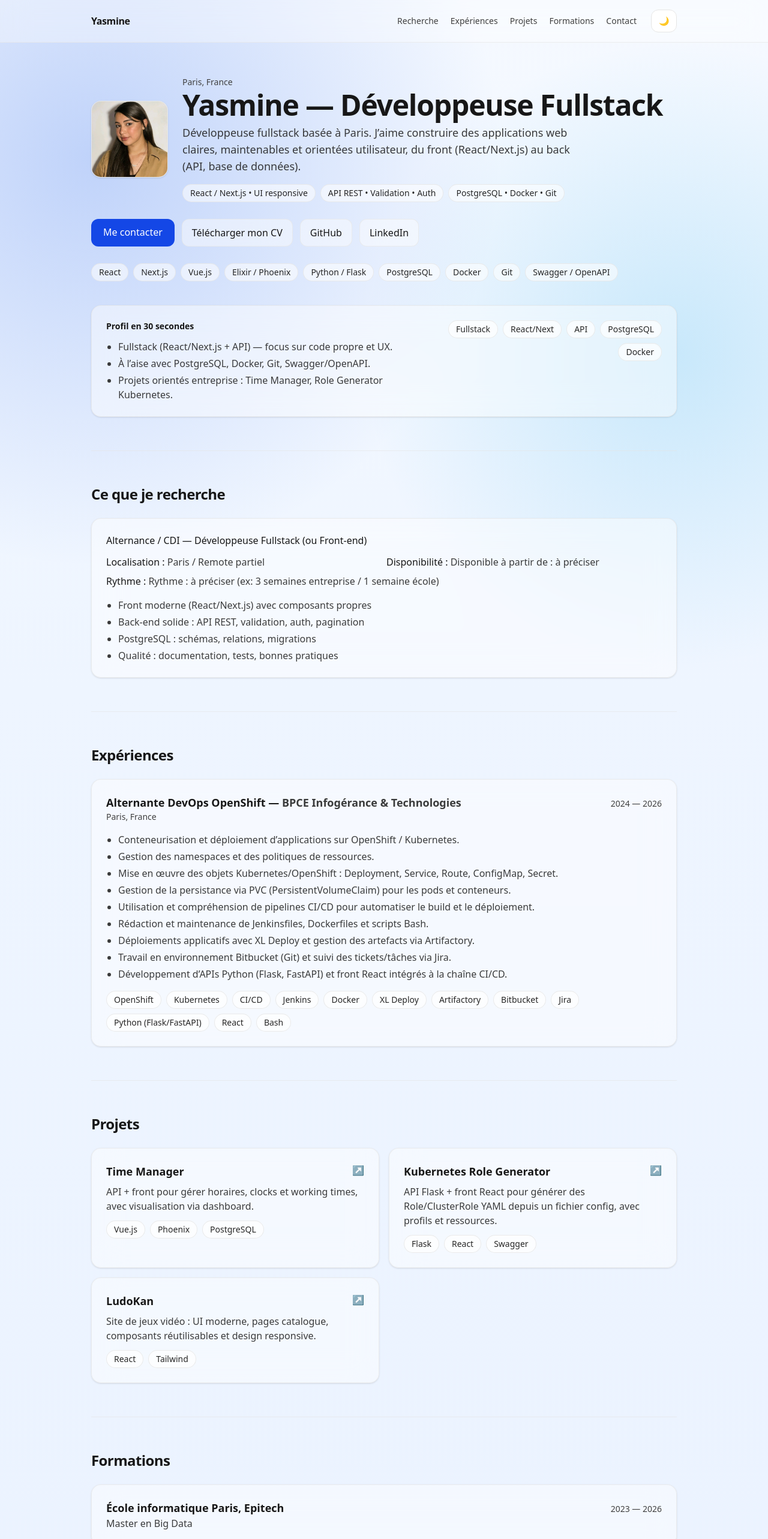
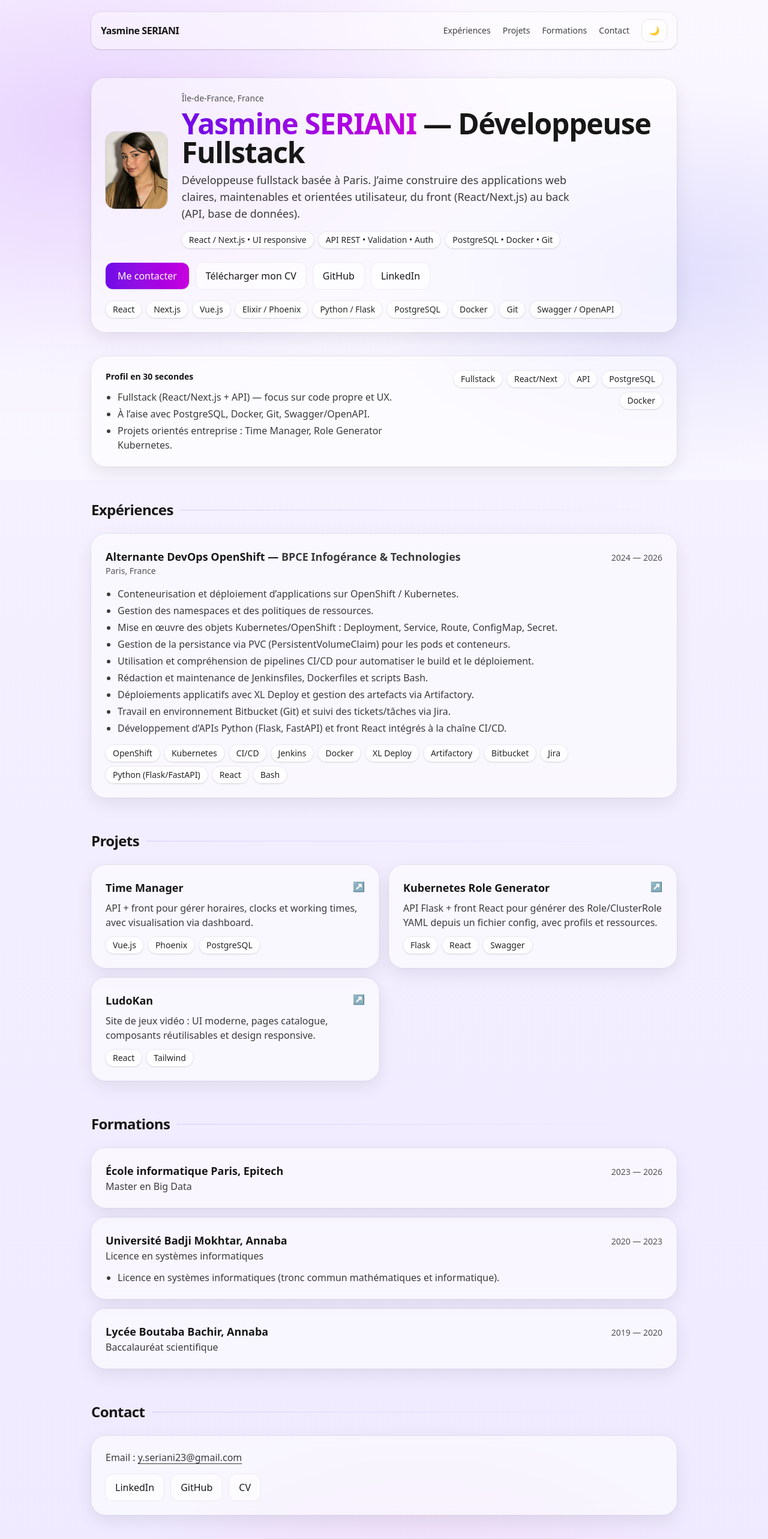
Before and after one commit to SerianiYasmine/mon-portfolio, a Next.js app: page / in a window 1280 px wide. Shown: the top 2566 px of the page at 60% size. Built offline with nearby package versions, Linux system fonts and the light colour scheme.

Commit message:
education

```diff
--- a/app/globals.css
+++ b/app/globals.css
@@ -4,10 +4,24 @@ html {
     scroll-behavior: smooth;
 }
 
-.bg-blue-ambient {
-    background: radial-gradient(1100px circle at 12% 8%, rgba(37, 99, 235, 0.25), transparent 62%), radial-gradient(900px circle at 88% 18%, rgba(14, 165, 233, 0.18), transparent 58%), radial-gradient(800px circle at 52% 95%, rgba(59, 130, 246, 0.14), transparent 62%), linear-gradient(to bottom, #F5F9FF 0%, #EEF5FF 35%, #EAF2FF 100%);
+
+/* Violet ambient (light) */
+
+.bg-violet-ambient {
+    background: radial-gradient(1200px 700px at 12% 8%, rgba(168, 85, 247, 0.22), transparent 60%), radial-gradient(900px 600px at 88% 18%, rgba(99, 102, 241, 0.16), transparent 55%), radial-gradient(900px 700px at 55% 105%, rgba(236, 72, 153, 0.12), transparent 60%), linear-gradient(180deg, #fbf7ff 0%, #f3efff 40%, #efeaff 100%);
 }
 
-.dark .bg-blue-ambient {
-    background: radial-gradient(1100px circle at 12% 8%, rgba(37, 99, 235, 0.28), transparent 62%), radial-gradient(900px circle at 88% 18%, rgba(14, 165, 233, 0.20), transparent 58%), radial-gradient(800px circle at 52% 95%, rgba(59, 130, 246, 0.16), transparent 62%), linear-gradient(to bottom, #020617 0%, #050B1A 55%, #030712 100%);
+
+/* Violet ambient (dark) */
+
+.dark .bg-violet-ambient {
+    background: radial-gradient(1200px 700px at 12% 8%, rgba(168, 85, 247, 0.28), transparent 60%), radial-gradient(900px 600px at 88% 18%, rgba(99, 102, 241, 0.20), transparent 55%), radial-gradient(900px 700px at 55% 105%, rgba(236, 72, 153, 0.14), transparent 60%), linear-gradient(180deg, #05010a 0%, #070617 45%, #05010a 100%);
 }
+
+::selection {
+    background: rgba(168, 85, 247, 0.22);
+}
+
+.dark ::selection {
+    background: rgba(168, 85, 247, 0.35);
+}
--- a/app/page.tsx
+++ b/app/page.tsx
@@ -5,9 +5,12 @@ import ThemeToggle from "../components/ThemeToggle";
 function Badge({ children }: { children: React.ReactNode }) {
   return (
     <span
-      className="rounded-full border border-neutral-200/80 bg-white/55 px-3 py-1 text-sm text-neutral-800 backdrop-blur
-                 hover:border-blue-200/80 hover:bg-blue-50/40
-                 dark:border-neutral-800/80 dark:bg-neutral-950/35 dark:text-neutral-100 dark:hover:border-blue-600/50 dark:hover:bg-blue-950/25"
+      className="
+        rounded-full px-3 py-1 text-sm
+        bg-white/55 text-neutral-800 shadow-sm ring-1 ring-black/5 backdrop-blur
+        hover:bg-white/75
+        dark:bg-white/5 dark:text-neutral-100 dark:ring-white/10 dark:hover:bg-white/10
+      "
     >
       {children}
     </span>
@@ -18,8 +21,10 @@ function NavLink({ href, children }: { href: string; children: React.ReactNode }
   return (
     <a
       href={href}
-      className="text-sm text-neutral-700 hover:text-blue-800 hover:underline underline-offset-4
-                 dark:text-neutral-300 dark:hover:text-blue-300"
+      className="
+        text-sm text-neutral-700 hover:text-violet-800
+        dark:text-neutral-300 dark:hover:text-violet-300
+      "
     >
       {children}
     </a>
@@ -37,55 +42,72 @@ function Section({
 }) {
   return (
     <section id={id} className="mt-14 scroll-mt-24">
+      <div className="flex items-center gap-3">
         <h2 className="text-2xl font-semibold tracking-tight text-neutral-900 dark:text-neutral-100">
           {title}
         </h2>
+        <div className="h-px flex-1 bg-gradient-to-r from-violet-300/60 to-transparent dark:from-violet-500/30" />
+      </div>
       <div className="mt-6">{children}</div>
     </section>
   );
 }
 
-const cardClass =
-  "rounded-2xl border border-neutral-200/70 bg-white/45 backdrop-blur-xl p-6 shadow-sm " +
-  "dark:border-neutral-800/70 dark:bg-neutral-950/30";
+const card =
+  `
+  rounded-3xl p-6
+  bg-white/55 shadow-[0_10px_30px_rgba(2,6,23,0.08)]
+  ring-1 ring-black/5 backdrop-blur
+  dark:bg-white/5 dark:shadow-[0_20px_60px_rgba(0,0,0,0.35)]
+  dark:ring-white/10
+`;
 
 export default function Home() {
   const emailText = portfolio.links.email?.replace("mailto:", "") ?? "";
 
   return (
-    <main className="min-h-screen bg-blue-ambient text-neutral-900 dark:text-neutral-100">
+    <main className="min-h-screen bg-violet-ambient text-neutral-900 dark:text-neutral-100">
+      {/* Background overlay (subtle vignette) */}
+      <div className="pointer-events-none fixed inset-0">
+        <div className="absolute inset-0 bg-gradient-to-b from-white/0 via-white/0 to-white/40 dark:to-black/40" />
+      </div>
+
       {/* NAVBAR */}
+      <div className="sticky top-0 z-10">
+        <div className="mx-auto max-w-5xl px-6 pt-5">
           <div
-        className="sticky top-0 z-10 border-b border-neutral-200/70 bg-white/35 backdrop-blur-xl
-                   dark:border-neutral-800/70 dark:bg-[#020617]/35"
+            className="
+              flex items-center justify-between
+              rounded-2xl px-4 py-3
+              bg-white/45 backdrop-blur-xl
+              ring-1 ring-black/5 shadow-sm
+              dark:bg-white/5 dark:ring-white/10
+            "
           >
-        <div className="mx-auto flex max-w-5xl items-center justify-between px-6 py-4">
-          <a href="#" className="font-semibold tracking-tight text-neutral-900 dark:text-neutral-100">
-            {portfolio.name}
+            <a href="#" className="font-semibold tracking-tight">
+              <span className="text-neutral-900 dark:text-neutral-100">{portfolio.name}</span>
+              <span className="ml-2 text-xs text-neutral-500 dark:text-neutral-400"></span>
             </a>
 
-          <div className="flex items-center gap-6">
+            <div className="flex items-center gap-5">
               <div className="hidden items-center gap-5 sm:flex">
-              <NavLink href="#looking-for">Recherche</NavLink>
                 <NavLink href="#experience">Expériences</NavLink>
                 <NavLink href="#projects">Projets</NavLink>
                 <NavLink href="#education">Formations</NavLink>
                 <NavLink href="#contact">Contact</NavLink>
               </div>
-
               <ThemeToggle />
             </div>
           </div>
         </div>
+      </div>
 
-      <div className="mx-auto max-w-5xl px-6 py-14">
+      <div className="relative mx-auto max-w-5xl px-6 py-12">
         {/* HERO */}
         <header className="space-y-7">
+          <div className={`${card}`}>
             <div className="flex flex-col gap-6 sm:flex-row sm:items-center">
-            <div
-              className="relative h-28 w-28 overflow-hidden rounded-2xl border border-neutral-200/70 bg-white/45 shadow-sm backdrop-blur-xl
-                         dark:border-neutral-800/70 dark:bg-neutral-950/30 sm:h-32 sm:w-32"
-            >
+              <div className="relative h-28 w-28 overflow-hidden rounded-2xl ring-1 ring-black/10 dark:ring-white/10 sm:h-32 sm:w-32">
                 <Image
                   src={portfolio.avatar.src}
                   alt={portfolio.avatar.alt}
@@ -97,10 +119,13 @@ export default function Home() {
               </div>
 
               <div className="space-y-2">
-              <p className="mb-1 text-sm text-neutral-700 dark:text-neutral-400">{portfolio.location}</p>
+                <p className="text-sm text-neutral-600 dark:text-neutral-400">{portfolio.location}</p>
 
                 <h1 className="text-4xl font-bold tracking-tight sm:text-5xl">
-                {portfolio.name} — {portfolio.role}
+                  <span className="bg-gradient-to-r from-violet-700 to-fuchsia-600 bg-clip-text text-transparent dark:from-violet-300 dark:to-fuchsia-200">
+                    {portfolio.name}
+                  </span>{" "}
+                  <span className="text-neutral-900 dark:text-neutral-100">— {portfolio.role}</span>
                 </h1>
 
                 <p className="max-w-2xl text-lg text-neutral-800/90 dark:text-neutral-300">
@@ -115,19 +140,29 @@ export default function Home() {
               </div>
             </div>
 
-          <div className="flex flex-wrap gap-3">
+            <div className="mt-6 flex flex-wrap gap-3">
               <a
-              className="rounded-xl bg-blue-700 px-5 py-2.5 text-white hover:bg-blue-800
-                         focus:outline-none focus:ring-2 focus:ring-blue-300/70
-                         dark:bg-blue-600 dark:hover:bg-blue-500 dark:focus:ring-blue-500/40"
+                className="
+                  rounded-xl px-5 py-2.5 text-white
+                  bg-gradient-to-r from-violet-700 to-fuchsia-600
+                  hover:from-violet-800 hover:to-fuchsia-700
+                  shadow-sm
+                  focus:outline-none focus:ring-2 focus:ring-violet-300/60
+                  dark:focus:ring-violet-500/40
+                "
                 href="#contact"
               >
                 Me contacter
               </a>
 
               <a
-              className="rounded-xl border border-neutral-200/70 bg-white/45 px-4 py-2.5 backdrop-blur-xl hover:bg-white/65
-                         dark:border-neutral-800/70 dark:bg-neutral-950/30 dark:hover:bg-neutral-900/40"
+                className="
+                  rounded-xl px-4 py-2.5
+                  bg-white/60 hover:bg-white/80
+                  text-neutral-900
+                  ring-1 ring-black/5
+                  dark:bg-white/5 dark:hover:bg-white/10 dark:text-neutral-100 dark:ring-white/10
+                "
                 href={portfolio.links.cv}
                 target="_blank"
                 rel="noreferrer"
@@ -136,8 +171,13 @@ export default function Home() {
               </a>
 
               <a
-              className="rounded-xl border border-neutral-200/70 bg-white/45 px-4 py-2.5 backdrop-blur-xl hover:bg-white/65
-                         dark:border-neutral-800/70 dark:bg-neutral-950/30 dark:hover:bg-neutral-900/40"
+                className="
+                  rounded-xl px-4 py-2.5
+                  bg-white/60 hover:bg-white/80
+                  text-neutral-900
+                  ring-1 ring-black/5
+                  dark:bg-white/5 dark:hover:bg-white/10 dark:text-neutral-100 dark:ring-white/10
+                "
                 href={portfolio.links.github}
                 target="_blank"
                 rel="noreferrer"
@@ -146,8 +186,13 @@ export default function Home() {
               </a>
 
               <a
-              className="rounded-xl border border-neutral-200/70 bg-white/45 px-4 py-2.5 backdrop-blur-xl hover:bg-white/65
-                         dark:border-neutral-800/70 dark:bg-neutral-950/30 dark:hover:bg-neutral-900/40"
+                className="
+                  rounded-xl px-4 py-2.5
+                  bg-white/60 hover:bg-white/80
+                  text-neutral-900
+                  ring-1 ring-black/5
+                  dark:bg-white/5 dark:hover:bg-white/10 dark:text-neutral-100 dark:ring-white/10
+                "
                 href={portfolio.links.linkedin}
                 target="_blank"
                 rel="noreferrer"
@@ -156,16 +201,17 @@ export default function Home() {
               </a>
             </div>
 
-          <div className="flex flex-wrap gap-2">
+            <div className="mt-5 flex flex-wrap gap-2">
               {portfolio.skills.map((s) => (
                 <Badge key={s}>{s}</Badge>
               ))}
+            </div>
           </div>
         </header>
 
         {/* PROFIL 30 SECONDES */}
         <section className="mt-10">
-          <div className={cardClass}>
+          <div className={`${card}`}>
             <div className="flex flex-col gap-4 sm:flex-row sm:items-start sm:justify-between">
               <div>
                 <p className="text-sm font-semibold text-neutral-900 dark:text-neutral-100">
@@ -188,52 +234,20 @@ export default function Home() {
           </div>
         </section>
 
-        <div className="my-14 border-t border-neutral-200/60 dark:border-neutral-800/60" />
-
-        {/* LOOKING FOR */}
-        <Section id="looking-for" title={portfolio.lookingFor.title}>
-          <div className={cardClass}>
-            <p className="font-medium text-neutral-900 dark:text-neutral-100">{portfolio.lookingFor.role}</p>
-
-            <div className="mt-3 grid gap-2 text-neutral-800/90 dark:text-neutral-300 sm:grid-cols-2">
-              <p>
-                <span className="font-medium text-neutral-900 dark:text-neutral-100">Localisation :</span>{" "}
-                {portfolio.lookingFor.location}
-              </p>
-              <p>
-                <span className="font-medium text-neutral-900 dark:text-neutral-100">Disponibilité :</span>{" "}
-                {portfolio.lookingFor.start}
-              </p>
-              <p className="sm:col-span-2">
-                <span className="font-medium text-neutral-900 dark:text-neutral-100">Rythme :</span>{" "}
-                {portfolio.lookingFor.rhythm}
-              </p>
-            </div>
-
-            <ul className="mt-4 list-disc space-y-1 pl-5 text-neutral-800/90 dark:text-neutral-300">
-              {portfolio.lookingFor.interests.map((i) => (
-                <li key={i}>{i}</li>
-              ))}
-            </ul>
-          </div>
-        </Section>
-
-        <div className="my-14 border-t border-neutral-200/60 dark:border-neutral-800/60" />
-
         {/* EXPERIENCES */}
         <Section id="experience" title="Expériences">
           <div className="space-y-4">
             {portfolio.experiences.map((exp) => (
-              <div key={`${exp.title}-${exp.period}`} className={cardClass}>
+              <div key={`${exp.title}-${exp.period}`} className={`${card}`}>
                 <div className="flex flex-col gap-2 sm:flex-row sm:items-baseline sm:justify-between">
                   <div>
                     <p className="text-lg font-semibold text-neutral-900 dark:text-neutral-100">
                       {exp.title} —{" "}
                       <span className="text-neutral-800/90 dark:text-neutral-300">{exp.company}</span>
                     </p>
-                    <p className="text-sm text-neutral-700 dark:text-neutral-400">{exp.location}</p>
+                    <p className="text-sm text-neutral-600 dark:text-neutral-400">{exp.location}</p>
                   </div>
-                  <p className="text-sm text-neutral-700 dark:text-neutral-400">{exp.period}</p>
+                  <p className="text-sm text-neutral-600 dark:text-neutral-400">{exp.period}</p>
                 </div>
 
                 <ul className="mt-4 list-disc space-y-1 pl-5 text-neutral-800/90 dark:text-neutral-300">
@@ -252,8 +266,6 @@ export default function Home() {
           </div>
         </Section>
 
-        <div className="my-14 border-t border-neutral-200/60 dark:border-neutral-800/60" />
-
         {/* PROJECTS */}
         <Section id="projects" title="Projets">
           <div className="grid gap-4 md:grid-cols-2">
@@ -263,11 +275,12 @@ export default function Home() {
                 href={p.link}
                 target="_blank"
                 rel="noreferrer"
-                className={
-                  cardClass +
-                  " transition hover:-translate-y-1 hover:shadow-xl hover:border-blue-200/80 " +
-                  "dark:hover:border-blue-600/45 dark:hover:shadow-[0_22px_55px_rgba(0,0,0,0.45)]"
-                }
+                className={`
+                  ${card}
+                  transition
+                  hover:-translate-y-1 hover:shadow-[0_18px_50px_rgba(2,6,23,0.14)]
+                  dark:hover:shadow-[0_22px_70px_rgba(0,0,0,0.55)]
+                `}
               >
                 <div className="flex items-start justify-between gap-3">
                   <h3 className="text-lg font-semibold text-neutral-900 dark:text-neutral-100">{p.title}</h3>
@@ -288,19 +301,17 @@ export default function Home() {
           </div>
         </Section>
 
-        <div className="my-14 border-t border-neutral-200/60 dark:border-neutral-800/60" />
-
         {/* EDUCATION */}
         <Section id="education" title="Formations">
           <div className="space-y-4">
             {portfolio.education.map((e) => (
-              <div key={`${e.school}-${e.period}`} className={cardClass}>
+              <div key={`${e.school}-${e.period}`} className={`${card}`}>
                 <div className="flex flex-col gap-1 sm:flex-row sm:items-baseline sm:justify-between">
                   <div>
                     <p className="text-lg font-semibold text-neutral-900 dark:text-neutral-100">{e.school}</p>
                     <p className="text-neutral-800/90 dark:text-neutral-300">{e.degree}</p>
                   </div>
-                  <p className="text-sm text-neutral-700 dark:text-neutral-400">{e.period}</p>
+                  <p className="text-sm text-neutral-600 dark:text-neutral-400">{e.period}</p>
                 </div>
 
                 {e.details?.length ? (
@@ -315,15 +326,13 @@ export default function Home() {
           </div>
         </Section>
 
-        <div className="my-14 border-t border-neutral-200/60 dark:border-neutral-800/60" />
-
         {/* CONTACT */}
         <Section id="contact" title="Contact">
-          <div className={cardClass + " space-y-4"}>
+          <div className={`${card} space-y-4`}>
             <p className="text-neutral-800/90 dark:text-neutral-300">
               Email :{" "}
               <a
-                className="underline underline-offset-4 hover:text-blue-800 dark:hover:text-blue-300"
+                className="underline underline-offset-4 hover:text-violet-800 dark:hover:text-violet-300"
                 href={portfolio.links.email}
               >
                 {emailText || "Me contacter"}
@@ -332,8 +341,13 @@ export default function Home() {
 
             <div className="flex flex-wrap gap-3">
               <a
-                className="rounded-xl border border-neutral-200/70 bg-white/45 px-4 py-2.5 backdrop-blur-xl hover:bg-white/65
-                           dark:border-neutral-800/70 dark:bg-neutral-950/30 dark:hover:bg-neutral-900/40"
+                className="
+                  rounded-xl px-4 py-2.5
+                  bg-white/60 hover:bg-white/80
+                  text-neutral-900
+                  ring-1 ring-black/5
+                  dark:bg-white/5 dark:hover:bg-white/10 dark:text-neutral-100 dark:ring-white/10
+                "
                 href={portfolio.links.linkedin}
                 target="_blank"
                 rel="noreferrer"
@@ -341,8 +355,13 @@ export default function Home() {
                 LinkedIn
               </a>
               <a
-                className="rounded-xl border border-neutral-200/70 bg-white/45 px-4 py-2.5 backdrop-blur-xl hover:bg-white/65
-                           dark:border-neutral-800/70 dark:bg-neutral-950/30 dark:hover:bg-neutral-900/40"
+                className="
+                  rounded-xl px-4 py-2.5
+                  bg-white/60 hover:bg-white/80
+                  text-neutral-900
+                  ring-1 ring-black/5
+                  dark:bg-white/5 dark:hover:bg-white/10 dark:text-neutral-100 dark:ring-white/10
+                "
                 href={portfolio.links.github}
                 target="_blank"
                 rel="noreferrer"
@@ -350,8 +369,13 @@ export default function Home() {
                 GitHub
               </a>
               <a
-                className="rounded-xl border border-neutral-200/70 bg-white/45 px-4 py-2.5 backdrop-blur-xl hover:bg-white/65
-                           dark:border-neutral-800/70 dark:bg-neutral-950/30 dark:hover:bg-neutral-900/40"
+                className="
+                  rounded-xl px-4 py-2.5
+                  bg-white/60 hover:bg-white/80
+                  text-neutral-900
+                  ring-1 ring-black/5
+                  dark:bg-white/5 dark:hover:bg-white/10 dark:text-neutral-100 dark:ring-white/10
+                "
                 href={portfolio.links.cv}
                 target="_blank"
                 rel="noreferrer"
@@ -362,7 +386,7 @@ export default function Home() {
           </div>
         </Section>
 
-        <footer className="mt-14 text-sm text-neutral-700 dark:text-neutral-400">
+        <footer className="mt-14 text-sm text-neutral-600 dark:text-neutral-400">
           © {new Date().getFullYear()} {portfolio.name}
         </footer>
       </div>
--- a/data/portfolio.ts
+++ b/data/portfolio.ts
@@ -1,20 +1,19 @@
 export const portfolio = {
-  name: "Yasmine",
+  name: "Yasmine SERIANI",
   role: "Développeuse Fullstack",
   tagline: "Je construis des applications web claires, rapides et bien structurées.",
-  location: "Paris, France",
+  location: "Île-de-France, France",
 
-  // Ta photo (mets ton fichier dans /public)
+
   avatar: {
-    src: "/yasmine.jpg", // ⚠️ mets bien ta photo dans public/yasmine.jpg
+    src: "/yasmine.jpg",
     alt: "Photo de Yasmine",
   },
 
-  // Petite présentation (tu peux la modifier)
+
   bio:
     "Développeuse fullstack basée à Paris. J’aime construire des applications web claires, maintenables et orientées utilisateur, du front (React/Next.js) au back (API, base de données).",
 
-  // 3 points rapides qui se lisent vite
   highlights: [
     "React / Next.js • UI responsive",
     "API REST • Validation • Auth",
@@ -108,21 +107,6 @@ export const portfolio = {
       link: "https://github.com/TON_GITHUB/ludokan",
     },
   ],
-
-  lookingFor: {
-    title: "Ce que je recherche",
-    role: "Alternance / CDI — Développeuse Fullstack (ou Front-end)",
-    location: "Paris / Remote partiel",
-    start: "Disponible à partir de : à préciser",
-    rhythm: "Rythme : à préciser (ex: 3 semaines entreprise / 1 semaine école)",
-    interests: [
-      "Front moderne (React/Next.js) avec composants propres",
-      "Back-end solide : API REST, validation, auth, pagination",
-      "PostgreSQL : schémas, relations, migrations",
-      "Qualité : documentation, tests, bonnes pratiques",
-    ],
-  },
-
   education: [
     {
     school: "École informatique Paris, Epitech",
```
Lines whose indentation alone changed are shown as unchanged.
